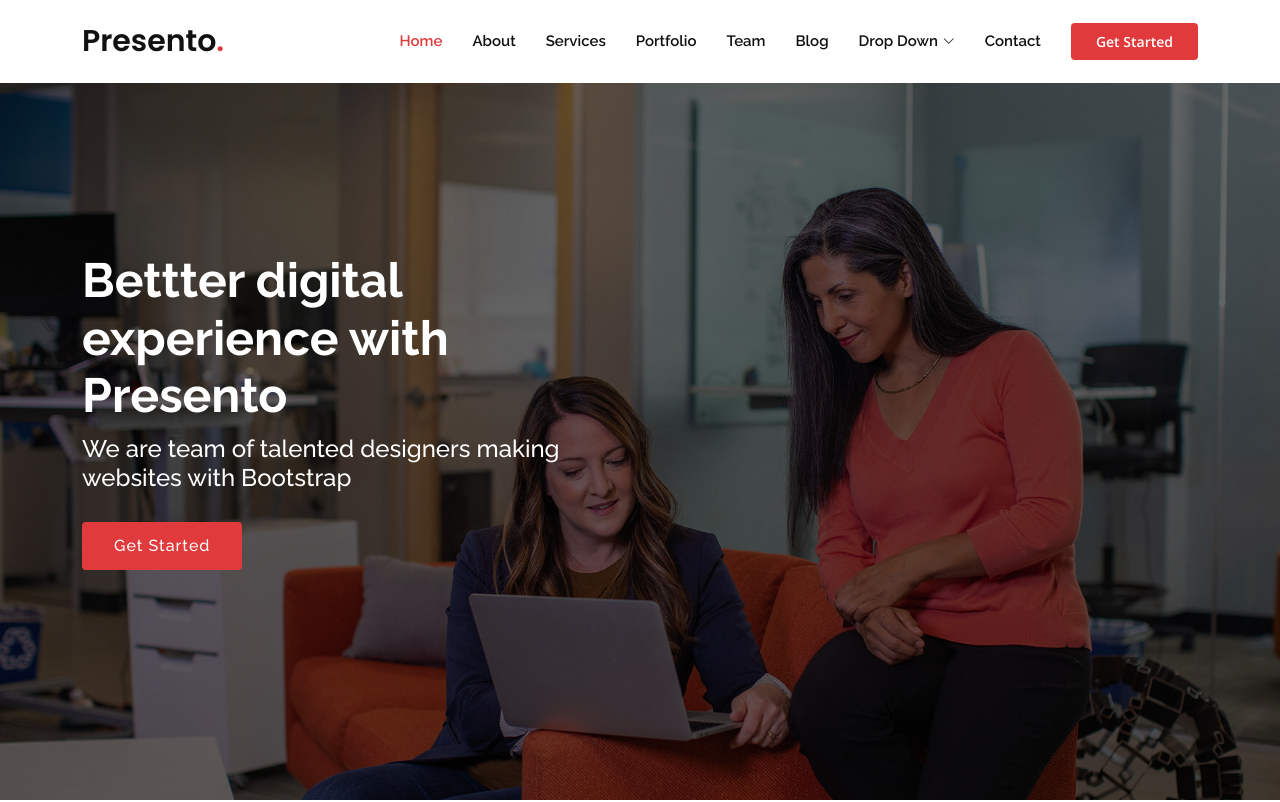
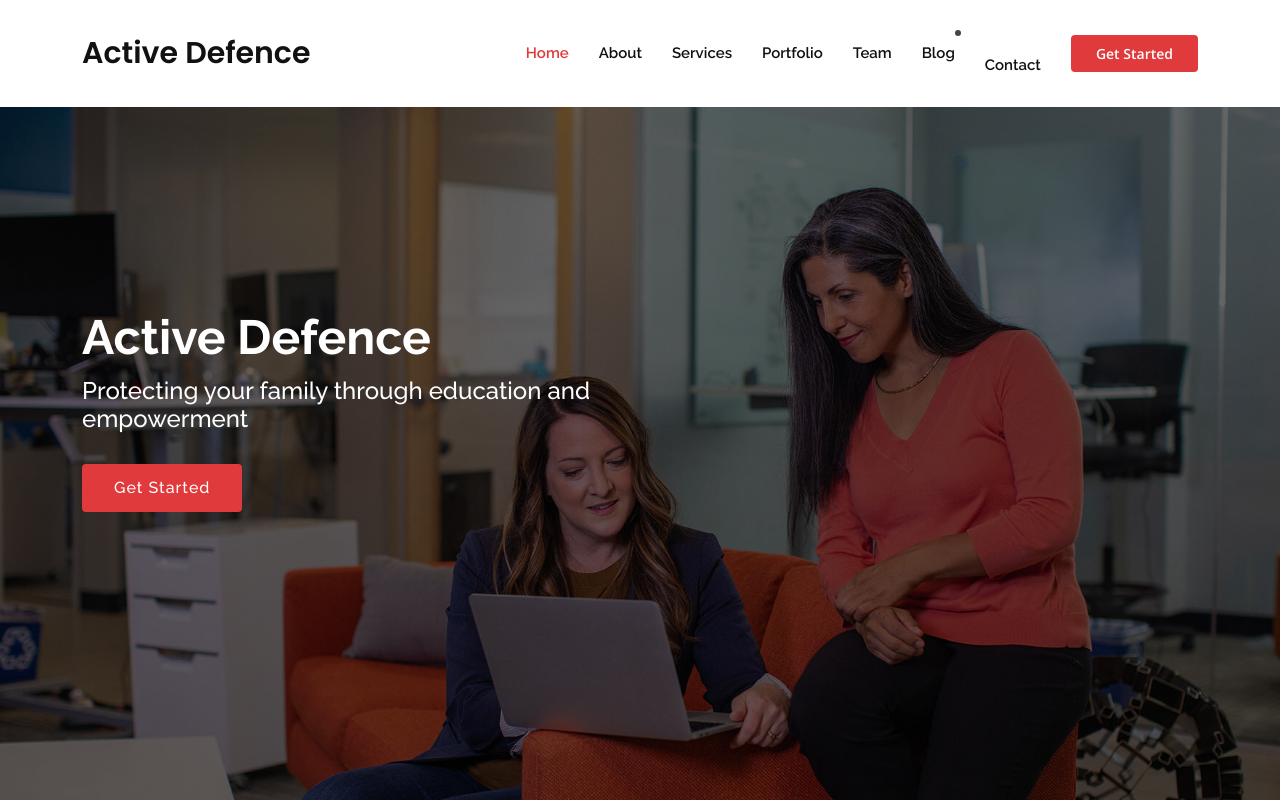
Before and after one commit to doles2/Activedefence, a plain HTML site: page index.html in a window 1280 px wide. Shown: the top 802 px of the page. Drawn offline with nearby package versions, Linux system fonts and the light colour scheme.

Commit message:
updated some text

```diff
--- a/index.html
+++ b/index.html
@@ -5,7 +5,7 @@
   <meta charset="utf-8">
   <meta content="width=device-width, initial-scale=1.0" name="viewport">
 
-  <title>Presento Bootstrap Template - Index</title>
+  <title>Active Defence Australia</title>
   <meta content="" name="description">
   <meta content="" name="keywords">
 
@@ -41,7 +41,7 @@
   <!-- ======= Header ======= -->
   <header id="header" class="fixed-top d-flex align-items-center">
     <div class="container d-flex align-items-center">
-      <h1 class="logo me-auto"><a href="index.html">Presento<span>.</span></a></h1>
+      <h1 class="logo me-auto"><a href="index.html">Active Defence</a></h1>
       <!-- Uncomment below if you prefer to use an image logo -->
       <!-- <a href="index.html" class="logo me-auto"><img src="assets/img/logo.png" alt=""></a>-->
 
@@ -53,7 +53,7 @@
           <li><a class="nav-link scrollto " href="#portfolio">Portfolio</a></li>
           <li><a class="nav-link scrollto" href="#team">Team</a></li>
           <li><a href="blog.html">Blog</a></li>
-          <li class="dropdown"><a href="#"><span>Drop Down</span> <i class="bi bi-chevron-down"></i></a>
+          <!-- <li class="dropdown"><a href="#"><span>Drop Down</span> <i class="bi bi-chevron-down"></i></a>
             <ul>
               <li><a href="#">Drop Down 1</a></li>
               <li class="dropdown"><a href="#"><span>Deep Drop Down</span> <i class="bi bi-chevron-right"></i></a>
@@ -67,7 +67,7 @@
               </li>
               <li><a href="#">Drop Down 2</a></li>
               <li><a href="#">Drop Down 3</a></li>
-              <li><a href="#">Drop Down 4</a></li>
+              <li><a href="#">Drop Down 4</a></li> -->
             </ul>
           </li>
           <li><a class="nav-link scrollto" href="#contact">Contact</a></li>
@@ -85,8 +85,8 @@
     <div class="container" data-aos="zoom-out" data-aos-delay="100">
       <div class="row">
         <div class="col-xl-6">
-          <h1>Bettter digital experience with Presento</h1>
-          <h2>We are team of talented designers making websites with Bootstrap</h2>
+          <h1>Active Defence</h1>
+          <h2>Protecting your family through education and empowerment</h2>
           <a href="#about" class="btn-get-started scrollto">Get Started</a>
         </div>
       </div>
```
Also changed, not shown: assets/img/clients/client-1.png, assets/img/clients/client-2.png, assets/img/clients/client-3.png.
